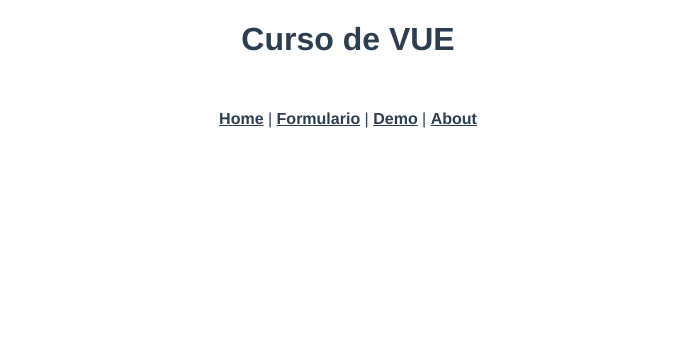
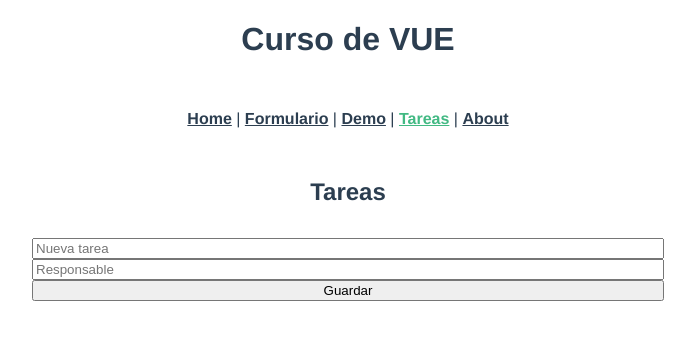
Before and after one commit to alce65/unisys_vue, a Vue app: page /tareas in a window 1280 px wide. Shown: the top 340 px of the page, without its empty margins (292-987 px from the left). Built offline with nearby package versions, Linux system fonts and the light colour scheme.

Commit message:
Comuniccion entre componentes

```diff
--- a/src/App.vue
+++ b/src/App.vue
@@ -5,6 +5,7 @@
       <router-link to="/">Home</router-link> |
       <router-link to="/formulario">Formulario</router-link> |
       <router-link to="/demo">Demo</router-link> |
+      <router-link to="/tareas">Tareas</router-link> |
       <router-link to="/about">About</router-link>
     </div>
     <router-view></router-view>
--- a/src/components/Astro.vue
+++ b/src/components/Astro.vue
@@ -1,8 +1,9 @@
 <template>
   <div class="img-wrapper">
-      <h2>Imagen del dia</h2>
+      <h2><slot name="title"></slot></h2>
       <img :src="imagen" :alt="textoImagen">
       <p>{{textoImagen }}</p>
+      <p><slot name="footer">Aqui iría un comentario</slot></p>
   </div>
 </template>
 
--- /dev/null
+++ b/src/components/Tareas/Nueva.vue
@@ -0,0 +1,43 @@
+<template>
+  <div>
+      <input type="text" name="" placeholder="Nueva tarea" v-model="nt.nombre">
+      <input type="text" name="" placeholder="Responsable"
+        v-model="nt.responsable" >
+      <button @click="sendGuardar()">Guardar</button>
+  </div>
+</template>
+
+<script>
+export default {
+    data() {
+        return {
+            nt: {
+                nombre: '',
+                responsable: '',
+                isCompleted: false
+            }
+        }
+    },
+    methods: {
+        sendGuardar() {
+            if (this.nt.nombre) {
+                this.$emit('guardarTarea', JSON.parse(JSON.stringify(this.nt)))
+                this.nt = {
+                    nombre: '',
+                    responsable: '',
+                    isCompleted: false
+                }
+            }
+        }
+    }
+}
+</script>
+
+<style scoped>
+    div {
+        display: flex;
+        flex-direction: column;
+        width: 50%;
+        margin: 2rem auto;
+        }
+</style>>
--- /dev/null
+++ b/src/components/Tareas/Tarea.vue
@@ -0,0 +1,45 @@
+<template>
+    <tr>
+        <td>
+            <input type="checkbox" @change="sendChange()"
+            v-model="item.isCompleted">
+        </td>
+        <td :class="{completed: item.isCompleted}">{{item.nombre}}</td>
+        <td :class="{completed: item.isCompleted}">{{item.responsable}}</td>
+        <td> <span class="boton" @click="sendDelete()">🗑️</span> </td>
+    </tr>
+</template>
+
+<script>
+export default {
+    data (){
+        return {
+           /*  : {
+                nombre: 'aaaaa',
+                responsable: 'bbbbb',
+                isCompleted: false
+            } */
+        }
+    },
+    props: ['item'],
+    methods: {
+        sendChange() {
+            this.$emit('changeState', this.item.index)
+        },
+        sendDelete() {
+            this.$root.$emit('deleteTarea', this.item.index)
+        }
+    }
+}
+</script>
+
+<style>
+    .completed {
+        font-style: italic;
+        text-decoration: line-through;
+    }
+    .boton {
+        cursor: pointer;
+    }
+
+</style>
--- a/src/main.js
+++ b/src/main.js
@@ -6,7 +6,7 @@
 Vue.config.productionTip = false
 
 new Vue({
-  router,
+ router,
   store,
   render: function (h) { return h(App) }
 }).$mount('#app')
--- a/src/router/index.js
+++ b/src/router/index.js
@@ -23,6 +23,13 @@
     component: Demo
   },
   {
+    path: '/tareas',
+    name: 'Tareas',
+    component: () =>{
+      return import('../views/Tareas.vue')
+    }
+  },
+  {
     path: '/about',
     name: 'About',
     // route level code-splitting
--- a/src/views/About.vue
+++ b/src/views/About.vue
@@ -1,8 +1,13 @@
 <template>
   <div class="about">
     <h1>This is an about page</h1>
-    <astro></astro>
-    <astro fecha="2020-01-01"></astro>
+    <astro>
+      <p slot="title">Imagen del {{ hoy.toLocaleString() }}</p>
+      <p slot='footer'>Primer <b>slot</b> que creo</p>
+    </astro>
+    <astro fecha="2020-01-01">
+      <p slot="title"> Imagen del 1/1/2020</p>
+    </astro>
   </div>
 </template>
 
@@ -12,6 +17,11 @@
 export default {
   components: {
     Astro
+  },
+  data() {
+    return {
+      hoy: new Date()
+    }
   }
 
 }
--- /dev/null
+++ b/src/views/Tareas.vue
@@ -0,0 +1,68 @@
+<template>
+  <div >
+      <h2>Tareas</h2>
+      <nueva @guardarTarea="onGuardarTareas($event)"></nueva>
+      <div v-if="tareas.length">
+            <h2>Lista de Tareas</h2>
+            <div class="wrapper">
+                <table >
+                    <tr>
+                        <th>Estado</th>
+                        <th>Nombre</th>
+                        <th>Responsable</th>
+                    </tr>
+                    <tarea v-for="(tarea,index) in tareas" :key="index"
+                      :item="{...tarea, index}" @changeState="onChangeState($event)"></tarea>
+                </table>
+            </div>
+      </div>
+
+  </div>
+</template>
+
+<script>
+import Nueva from '../components/Tareas/Nueva'
+import Tarea from '../components/Tareas/Tarea'
+
+export default {
+    components: {
+        Nueva,
+        Tarea
+    },
+    data() {
+        return {
+            tareas: []
+        }
+    },
+    created() {
+        this.$root.$on('deleteTarea', this.onDelete)
+    },
+    methods: {
+        onGuardarTareas(tarea) {
+            if(tarea.nombre) {
+                this.tareas.push(tarea)
+                console.log(this.tareas)
+            }
+        },
+        onChangeState(i) {
+            this.tareas[i].isCompleted = !this.tareas[i].isCompleted
+            console.log(this.tareas)
+        },
+        onDelete(i) {
+            this.tareas.splice(i,1)
+            console.log(this.tareas)
+        }
+    }
+
+}
+</script>
+
+<style>
+.wrapper {
+    display: flex;
+    flex-direction: row;
+    justify-content: center;
+    align-items: center;
+}
+
+</style>
```
